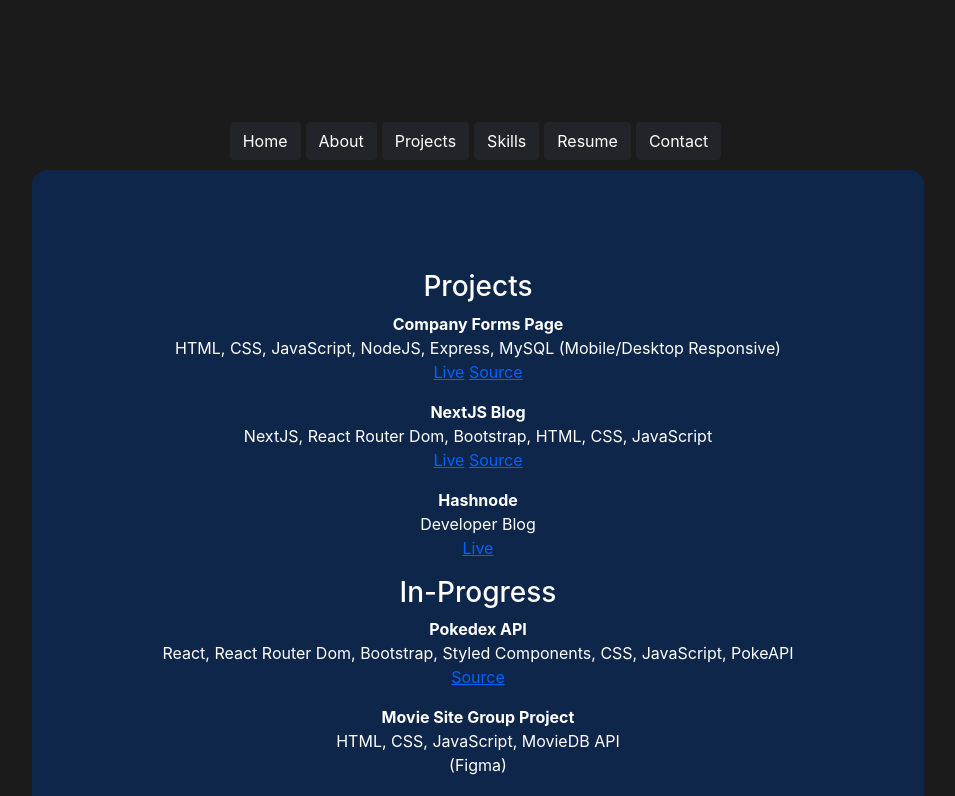
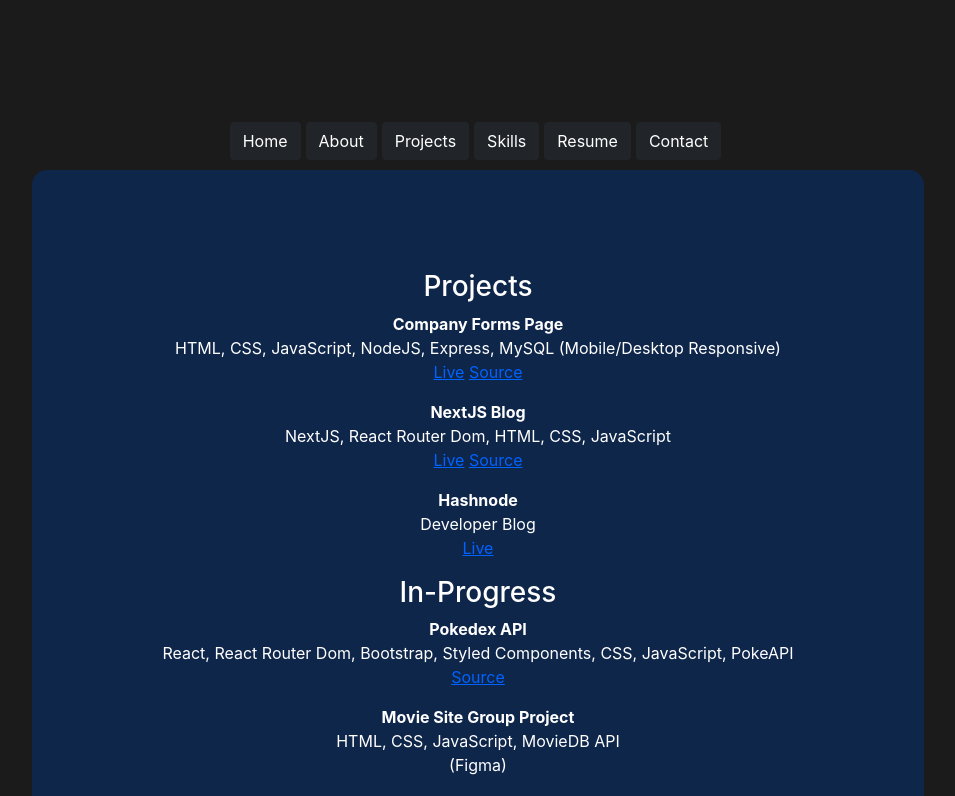
Before and after one commit to ErikMoxley/erik-moxley, a React (Create React App) app: page /projects in a window 1280 px wide. Shown: the top 796 px of the page, without its empty margins (162-1117 px from the left). Built offline with nearby package versions, Linux system fonts and the light colour scheme.

Commit message:
update to projects page

```diff
--- a/src/components/pages/Projects.js
+++ b/src/components/pages/Projects.js
@@ -13,7 +13,7 @@
           <p>
             <b>NextJS Blog</b>
             <br/>
-            NextJS, React Router Dom, Bootstrap, HTML, CSS, JavaScript
+            NextJS, React Router Dom, HTML, CSS, JavaScript
             <br/>
             <a href="https://moxleydevblog.netlify.app/" target="_blank" rel="noopener noreferrer">Live</a><span>&nbsp;</span><a href="https://github.com/ErikMoxley/moxleydevblog" target="_blank" rel="noopener noreferrer">Source</a>
           </p>
```
